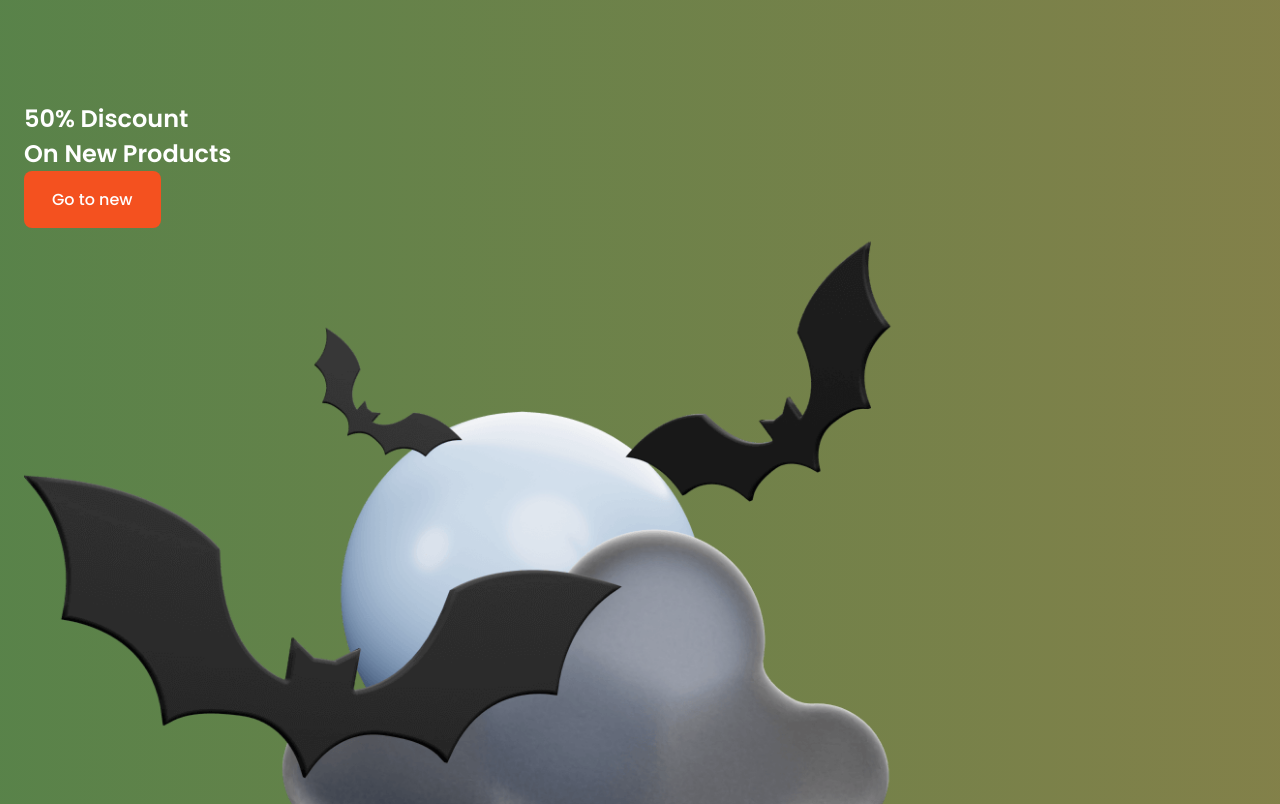
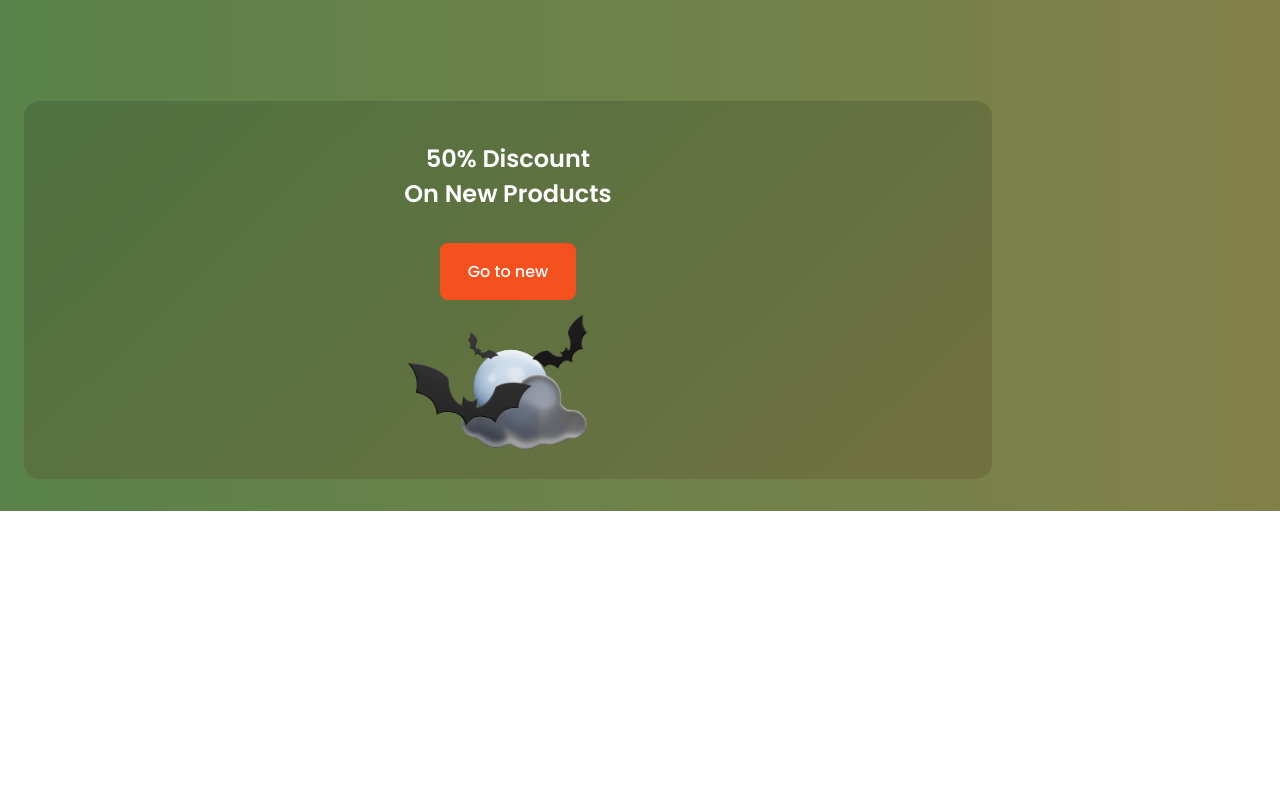
Before and after one commit to Adrian-Corttes/Halloween-Website, a plain HTML site: page index.html in a window 1280 px wide. Shown: the part 2914-3718 px from the top of the page. After the commit the page ends 3425 px from the top, so only its background shows below. Drawn offline with nearby package versions, Linux system fonts and the light colour scheme.

Commit message:
We add styles to the section of discount

```diff
--- a/assets/css/styles.css
+++ b/assets/css/styles.css
@@ -415,3 +415,21 @@ button{
 .trick__content:hover .trick__button{
    right: 0;
 }
+/*=============== Discount ===============*/
+.discount__container{
+   background: var(--container-color);
+   border-radius: 1rem;
+   padding: 2.5rem 0 1.5rem;
+   row-gap: .75rem;
+ }
+ .discount__data{
+   text-align: center;
+ }
+ .discount__title{
+   font-size: var(--h2-font-size);
+   margin-bottom: var(--mb-2);
+ }
+ .discount__img{
+   width: 200px;
+   justify-self: center;
+ }
```
